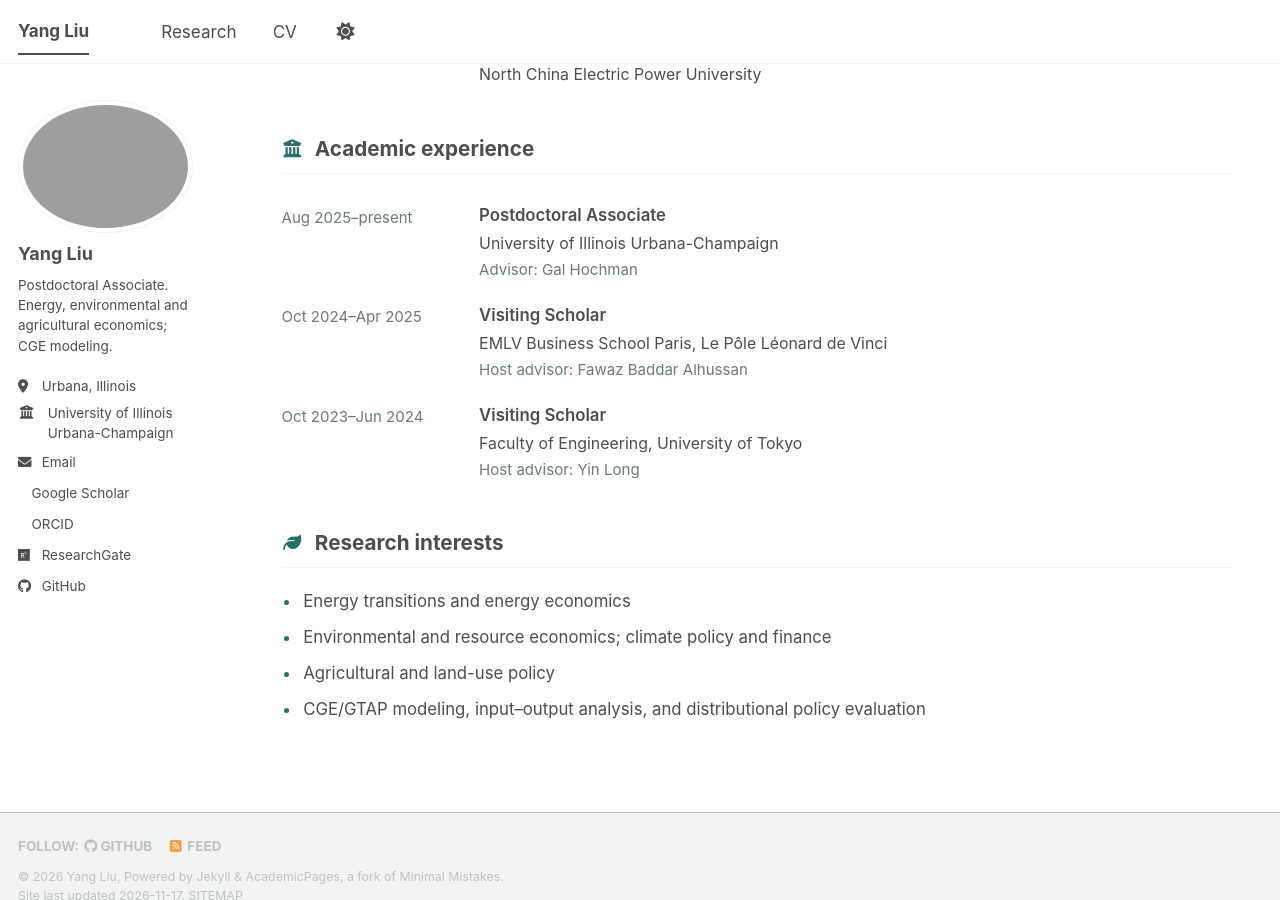
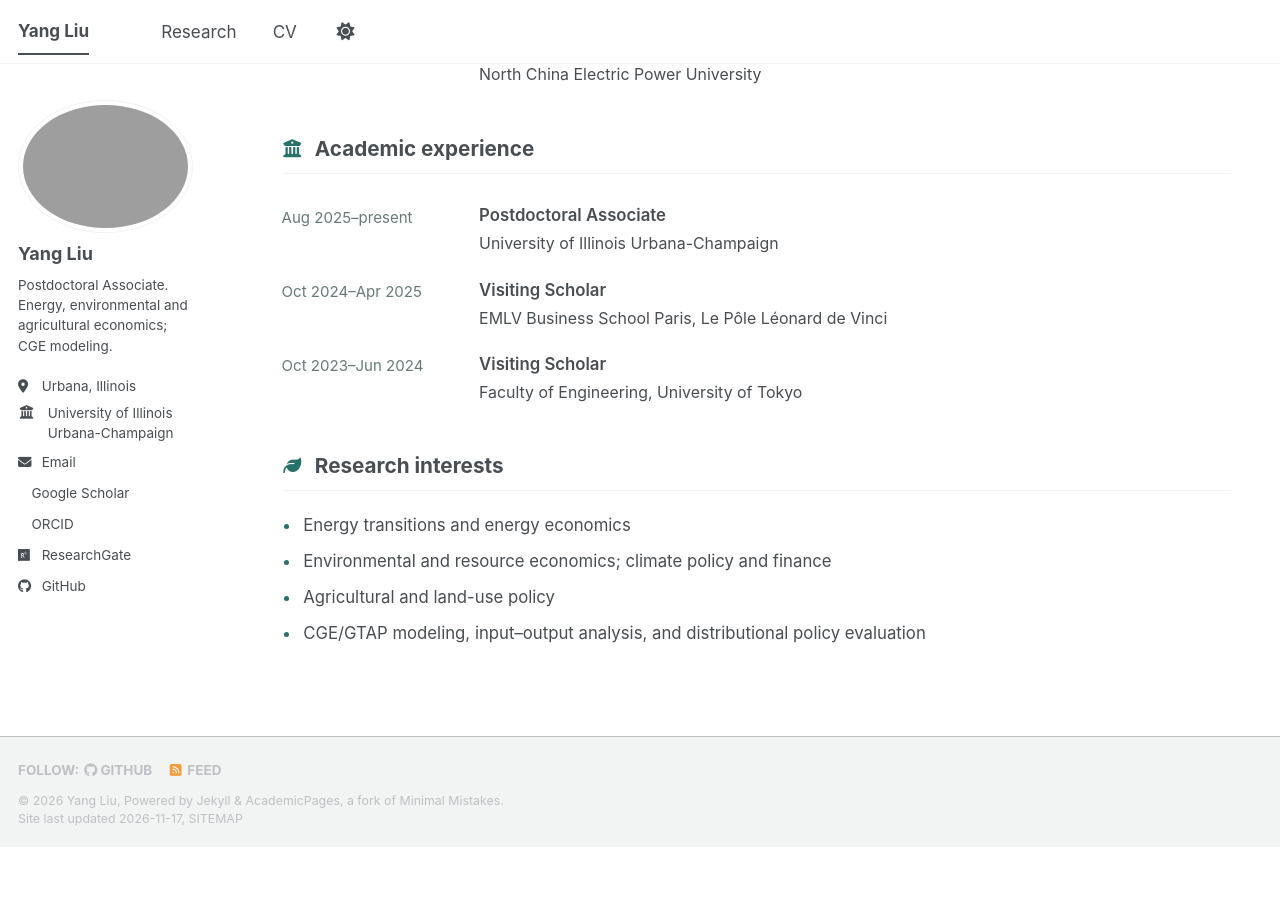
Before and after one commit to atYangLiu/atYangLiu.github.io, a Jekyll site: the page built from _pages/about.md, in a window 1280 px wide and 900 px high, scrolled down 684 px. Built offline with Jekyll 4.4.1, drawn with Linux system fonts in a browser that asks for light colours; a script bundle is joined from its source files by our own code; a style sheet for code colours, icons or effects is not loaded; after the commit the page ends 1531 px from its top, so only the background shows below that.

Commit message:
Remove advisor details from academic experience

```diff
--- a/_pages/about.md
+++ b/_pages/about.md
@@ -28,9 +28,9 @@ I am seeking **postdoctoral, research fellow, and research economist positions b
 <div class="home-section-heading"><i class="fas fa-building-columns" aria-hidden="true"></i><h2>Academic experience</h2></div>
 
 <div class="academic-history">
-<div class="history-entry"><span class="history-date">Aug 2025–present</span><div><h3>Postdoctoral Associate</h3><p>University of Illinois Urbana-Champaign</p><p class="history-detail">Advisor: Gal Hochman</p></div></div>
-<div class="history-entry"><span class="history-date">Oct 2024–Apr 2025</span><div><h3>Visiting Scholar</h3><p>EMLV Business School Paris, Le Pôle Léonard de Vinci</p><p class="history-detail">Host advisor: Fawaz Baddar Alhussan</p></div></div>
-<div class="history-entry"><span class="history-date">Oct 2023–Jun 2024</span><div><h3>Visiting Scholar</h3><p>Faculty of Engineering, University of Tokyo</p><p class="history-detail">Host advisor: Yin Long</p></div></div>
+<div class="history-entry"><span class="history-date">Aug 2025–present</span><div><h3>Postdoctoral Associate</h3><p>University of Illinois Urbana-Champaign</p></div></div>
+<div class="history-entry"><span class="history-date">Oct 2024–Apr 2025</span><div><h3>Visiting Scholar</h3><p>EMLV Business School Paris, Le Pôle Léonard de Vinci</p></div></div>
+<div class="history-entry"><span class="history-date">Oct 2023–Jun 2024</span><div><h3>Visiting Scholar</h3><p>Faculty of Engineering, University of Tokyo</p></div></div>
 </div>
 
 <div class="home-section-heading"><i class="fas fa-leaf" aria-hidden="true"></i><h2>Research interests</h2></div>
```
